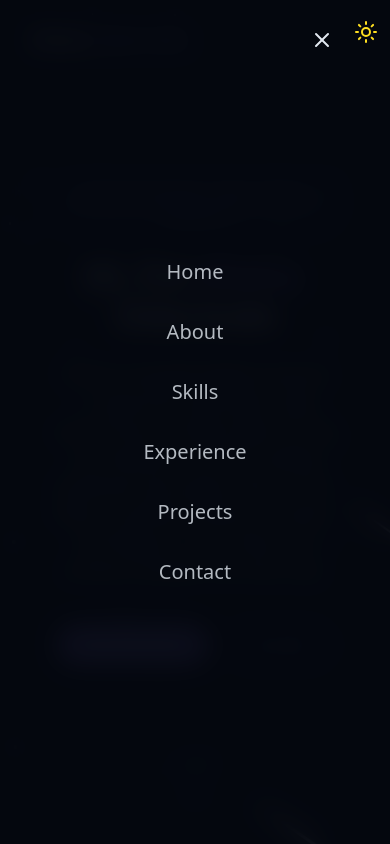
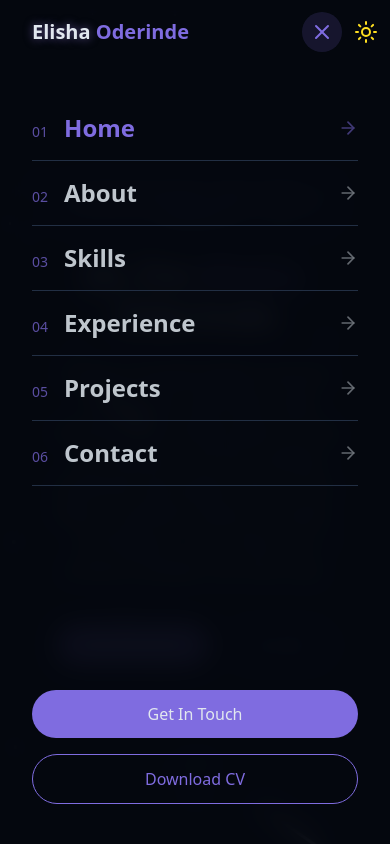
Before and after one commit to Auspicious77/Portfolio, a React (Vite) app: page / in a window 390 px wide. Both pictures are taken after a click on the button 322 px from the left and 40 px from the top of the page. Shown: the top 844 px of the page. Built offline with nearby package versions, Linux system fonts and the light colour scheme.

Commit message:
feat: enhance Navbar with active section highlighting and mobile menu improvements

```diff
--- a/src/components/Navbar.jsx
+++ b/src/components/Navbar.jsx
@@ -1,5 +1,5 @@
 import { cn } from "@/lib/utils";
-import { Menu, X } from "lucide-react";
+import { ArrowRight, Menu, X } from "lucide-react";
 import { useEffect, useState } from "react";
 
 const navItems = [
@@ -14,79 +14,193 @@ const navItems = [
 export const Navbar = () => {
   const [isScrolled, setIsScrolled] = useState(false);
   const [isMenuOpen, setIsMenuOpen] = useState(false);
+  const [activeSection, setActiveSection] = useState("#hero");
 
   useEffect(() => {
     const handleScroll = () => {
       setIsScrolled(window.scrollY > 10);
     };
 
-    window.addEventListener("scroll", handleScroll);
+    handleScroll();
+    window.addEventListener("scroll", handleScroll, { passive: true });
     return () => window.removeEventListener("scroll", handleScroll);
   }, []);
+
+  // Highlight the section currently in the middle of the screen
+  useEffect(() => {
+    const sections = navItems
+      .map((item) => document.querySelector(item.href))
+      .filter(Boolean);
+
+    const observer = new IntersectionObserver(
+      (entries) => {
+        entries.forEach((entry) => {
+          if (entry.isIntersecting) setActiveSection(`#${entry.target.id}`);
+        });
+      },
+      { rootMargin: "-45% 0px -50% 0px" }
+    );
+
+    sections.forEach((section) => observer.observe(section));
+    return () => observer.disconnect();
+  }, []);
+
+  // While the mobile menu is open: lock page scroll, close on Escape or desktop resize
+  useEffect(() => {
+    if (!isMenuOpen) return;
+
+    const root = document.documentElement;
+    root.style.overflow = "hidden";
+
+    const handleKeyDown = (e) => {
+      if (e.key === "Escape") setIsMenuOpen(false);
+    };
+    const handleResize = () => {
+      if (window.innerWidth >= 768) setIsMenuOpen(false);
+    };
+
+    window.addEventListener("keydown", handleKeyDown);
+    window.addEventListener("resize", handleResize);
+    return () => {
+      root.style.overflow = "";
+      window.removeEventListener("keydown", handleKeyDown);
+      window.removeEventListener("resize", handleResize);
+    };
+  }, [isMenuOpen]);
+
+  const closeMenu = () => setIsMenuOpen(false);
+
   return (
+    <>
       <nav
         className={cn(
-        "fixed w-full z-40 transition-all duration-300",
-        isScrolled ? "py-3 bg-background/80 backdrop-blur-md shadow-xs" : "py-5"
+          "fixed w-full z-40 py-3 transition-all duration-300",
+          isScrolled && !isMenuOpen
+            ? "bg-background/80 backdrop-blur-md shadow-xs"
+            : "md:py-5"
         )}
       >
         <div className="container flex items-center justify-between">
           <a
             className="text-xl font-bold text-primary flex items-center"
             href="#hero"
+            onClick={closeMenu}
           >
             <span className="relative z-10">
               <span className="text-glow text-foreground">Elisha</span> Oderinde
             </span>
           </a>
 
-        {/* desktop nav */}
-        {/* right margin keeps links clear of the fixed theme toggle */}
+          {/* desktop nav — right margin keeps links clear of the fixed theme toggle */}
           <div className="hidden md:flex space-x-8 mr-8">
-          {navItems.map((item, key) => (
+            {navItems.map((item) => (
               <a
-              key={key}
+                key={item.href}
                 href={item.href}
-              className="text-foreground/80 hover:text-primary transition-colors duration-300"
+                className={cn(
+                  "transition-colors duration-300 hover:text-primary",
+                  activeSection === item.href
+                    ? "text-primary"
+                    : "text-foreground/80"
+                )}
               >
                 {item.name}
               </a>
             ))}
           </div>
 
-        {/* mobile nav */}
-
+          {/* mobile menu button */}
           <button
             onClick={() => setIsMenuOpen((prev) => !prev)}
-          className="md:hidden p-2 mr-4 text-foreground z-50"
+            className={cn(
+              "md:hidden p-2 mr-4 rounded-full text-foreground transition-colors duration-300",
+              isMenuOpen ? "bg-primary/15 text-primary" : "hover:bg-primary/10"
+            )}
             aria-label={isMenuOpen ? "Close Menu" : "Open Menu"}
+            aria-expanded={isMenuOpen}
+            aria-controls="mobile-menu"
           >
-          {isMenuOpen ? <X size={24} /> : <Menu size={24} />}{" "}
+            {isMenuOpen ? <X size={24} /> : <Menu size={24} />}
           </button>
+        </div>
+      </nav>
 
+      {/* Mobile menu lives outside <nav>: the nav's backdrop blur would otherwise
+          trap this fixed overlay inside the nav bar once the page is scrolled. */}
       <div
+        id="mobile-menu"
+        aria-hidden={!isMenuOpen}
         className={cn(
-            "fixed inset-0 bg-background/95 backdrop-blur-md z-40 flex flex-col items-center justify-center",
-            "transition-all duration-300 md:hidden",
+          "fixed inset-0 z-30 md:hidden bg-background/95 backdrop-blur-md transition-opacity duration-300",
           isMenuOpen
             ? "opacity-100 pointer-events-auto"
             : "opacity-0 pointer-events-none"
         )}
       >
-          <div className="flex flex-col space-y-8 text-xl">
-            {navItems.map((item, key) => (
+        <div className="flex h-full flex-col overflow-y-auto px-8 pt-24 pb-10 text-left">
+          <ul>
+            {navItems.map((item, index) => (
+              <li
+                key={item.href}
+                className={cn(
+                  "transition-all duration-300",
+                  isMenuOpen
+                    ? "opacity-100 translate-y-0"
+                    : "opacity-0 translate-y-4"
+                )}
+                style={{
+                  transitionDelay: isMenuOpen ? `${100 + index * 50}ms` : "0ms",
+                }}
+              >
                 <a
-                key={key}
                   href={item.href}
-                className="text-foreground/80 hover:text-primary transition-colors duration-300"
-                onClick={() => setIsMenuOpen(false)}
+                  onClick={closeMenu}
+                  tabIndex={isMenuOpen ? 0 : -1}
+                  className={cn(
+                    "group flex items-center justify-between py-4 border-b border-border text-2xl font-semibold transition-colors duration-300",
+                    activeSection === item.href
+                      ? "text-primary"
+                      : "text-foreground/85 hover:text-primary"
+                  )}
                 >
+                  <span className="flex items-baseline gap-4">
+                    <span className="text-sm font-medium text-primary/70">
+                      0{index + 1}
+                    </span>
                     {item.name}
+                  </span>
+                  <ArrowRight className="h-5 w-5 opacity-50 transition-transform duration-300 group-hover:translate-x-1" />
                 </a>
+              </li>
             ))}
+          </ul>
+
+          <div
+            className={cn(
+              "mt-auto pt-10 flex flex-col gap-4 transition-all duration-300",
+              isMenuOpen ? "opacity-100 translate-y-0" : "opacity-0 translate-y-4"
+            )}
+            style={{ transitionDelay: isMenuOpen ? "450ms" : "0ms" }}
+          >
+            <a
+              href="#contact"
+              onClick={closeMenu}
+              tabIndex={isMenuOpen ? 0 : -1}
+              className="cosmic-button py-3 text-center"
+            >
+              Get In Touch
+            </a>
+            <a
+              href="/Elisha-Oderinde-CV.pdf"
+              download
+              tabIndex={isMenuOpen ? 0 : -1}
+              className="px-6 py-3 rounded-full border border-primary text-primary text-center hover:bg-primary/10 transition-colors duration-300"
+            >
+              Download CV
+            </a>
           </div>
         </div>
       </div>
-    </nav>
+    </>
   );
 };
```
Lines whose indentation alone changed are shown as unchanged.
